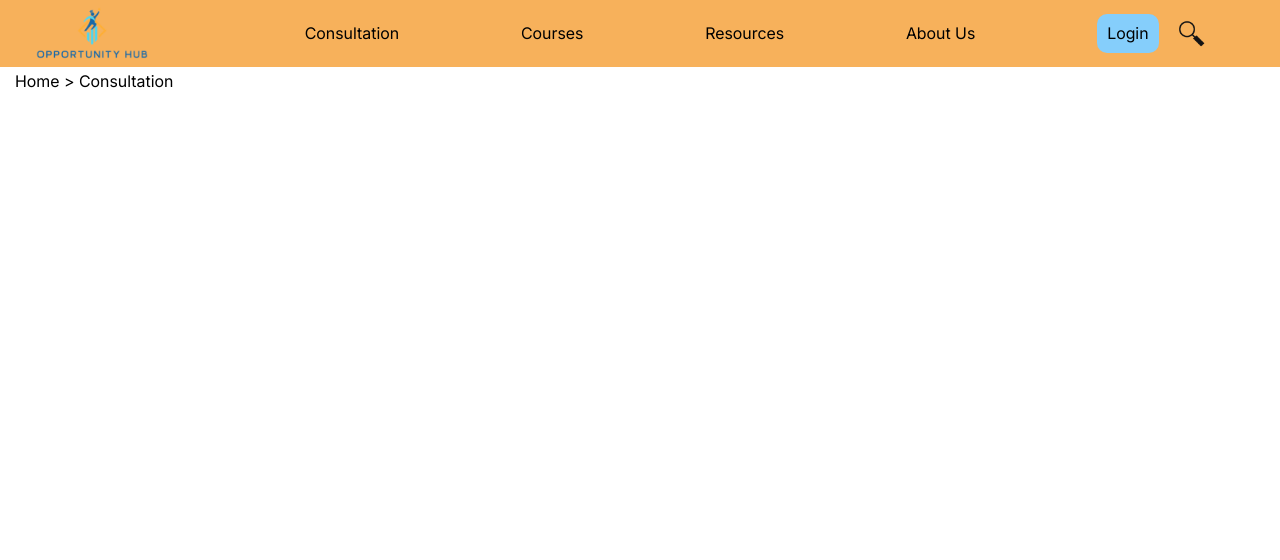
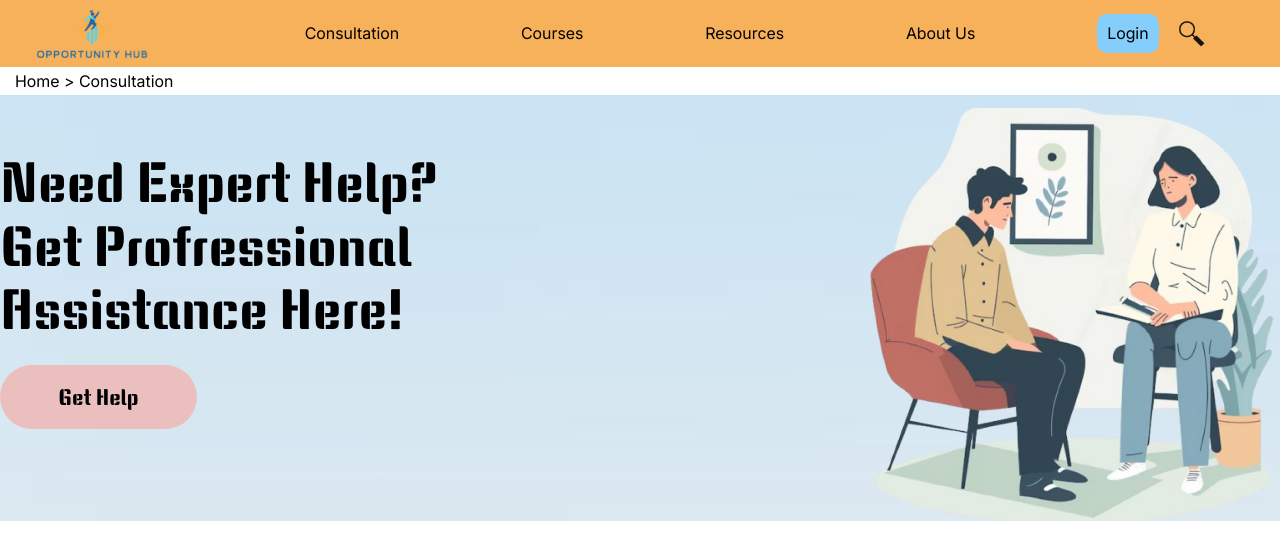
Before and after one commit to TheBoldReaper/g121, a React (Vite) app: page /g121/consultation in a window 1280 px wide. Shown: the top 560 px of the page. Built offline with nearby package versions, Linux system fonts and the light colour scheme.

Commit message:
Adds consultation page

```diff
--- a/src/pages/Consultation.tsx
+++ b/src/pages/Consultation.tsx
@@ -1,10 +1,21 @@
 import Navbar from "../components/Navbar";
+import './css/consultation.css'
+import consultationImg from '../assets/consultationperson.png'
 
 function Consultation() {
     return <>
         <Navbar />
         <div className="journey">Home {'>'} Consultation</div>
-        <main>
+        <div className="consultation-banner">
+            <div className="container-xl  ">
+                <div className="consultation-heading">
+                    <p>Need Expert Help?<br />Get Profressional<br />Assistance Here!</p>
+                    <button type="button" className="consultation-button">Get Help</button>
+                </div>
+                <img src={consultationImg} />
+            </div>
+        </div>
+        <main className="main-content">
 
         </main>
     </>
--- /dev/null
+++ b/src/pages/css/consultation.css
@@ -0,0 +1,36 @@
+.consultation-banner {
+    height: 426px;
+    background-image: url(/consultationheading.png);
+}
+
+.consultation-banner > .container-xl {
+    margin: 0 auto;
+    height: 100%;
+    display: flex;
+    justify-content: space-between;
+}
+
+.consultation-banner > .container-xl > img {
+    height: 413px;
+    align-self: flex-end;
+}
+
+.consultation-heading {
+    display: flex;
+    flex-direction: column;
+}
+
+.consultation-heading > p {
+    font-size: 55px;
+    font-family: 'Keania One Regular';
+    margin-bottom: 25px;
+}
+
+.consultation-button {
+    height: 64px;
+    width: 197px;
+    border-radius: 45px;
+    font-size: 22px;
+    font-family: 'Keania One Regular';
+    background-color: #ECBFBF;
+}
```
Also changed, not shown: public/consultationheading.png (added), src/assets/consultationperson.png (added).
